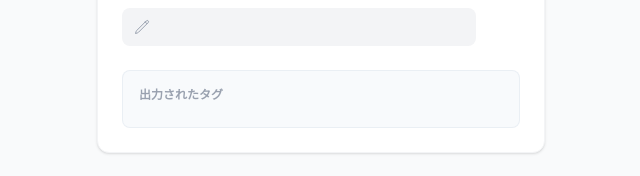
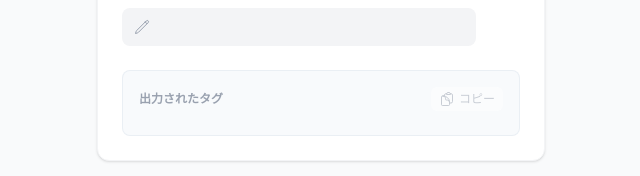
Before and after one commit to ahuglajbclajep/instagram-tagbuilder, a React (Vite) app: page / in a window 1280 px wide. Shown: the part 473-649 px from the top of the page, without its empty margins (319-959 px from the left). Built offline with nearby package versions, Linux system fonts and the light colour scheme.

Commit message:
コピーボタンを追加

```diff
--- a/src/features/Preview.tsx
+++ b/src/features/Preview.tsx
@@ -1,4 +1,6 @@
+import { useState, useCallback, useMemo } from "react";
 import { clsx } from "clsx/lite";
+import { ClipboardDocumentIcon } from "@heroicons/react/24/outline";
 
 import { type Categorized, toString } from "./categorized";
 
@@ -7,16 +9,46 @@ type Props = {
 };
 
 export const Preview = ({ tags }: Props) => {
+  const tagText = useMemo(() => toString(tags), [tags]);
+
+  const [copied, setCopied] = useState(false);
+  const onCopy = useCallback(() => {
+    try {
+      void navigator.clipboard.writeText(toString(tags));
+      setCopied(true);
+      setTimeout(() => setCopied(false), 2000);
+    } catch (e) {
+      console.error(e);
+    }
+  }, [tags]);
+
   return (
     <section
       className={clsx(
+        "flex flex-col gap-y-2",
         "rounded-lg border border-slate-200/60 bg-slate-50 p-4",
-        "flex flex-col gap-y-2",
       )}
     >
-      <h2 className="text-xs font-bold text-gray-400">出力されたタグ</h2>
+      <div className="flex items-center justify-between">
+        <h2 className="text-xs font-bold text-gray-400">出力されたタグ</h2>
+        <button
+          className={clsx(
+            "flex items-center gap-x-1 px-2 py-1",
+            "rounded-md text-xs font-medium transition-colors",
+            copied
+              ? "bg-green-50 text-green-500"
+              : "bg-white text-gray-400 hover:bg-gray-100",
+            "disabled:cursor-not-allowed disabled:opacity-50 disabled:hover:bg-white",
+          )}
+          disabled={!tagText}
+          onClick={onCopy}
+        >
+          <ClipboardDocumentIcon className="size-4" />
+          {copied ? "コピーしました" : "コピー"}
+        </button>
+      </div>
       <code className="font-mono text-sm leading-relaxed wrap-break-word text-blue-600">
-        {toString(tags)}
+        {tagText}
       </code>
     </section>
   );
```
